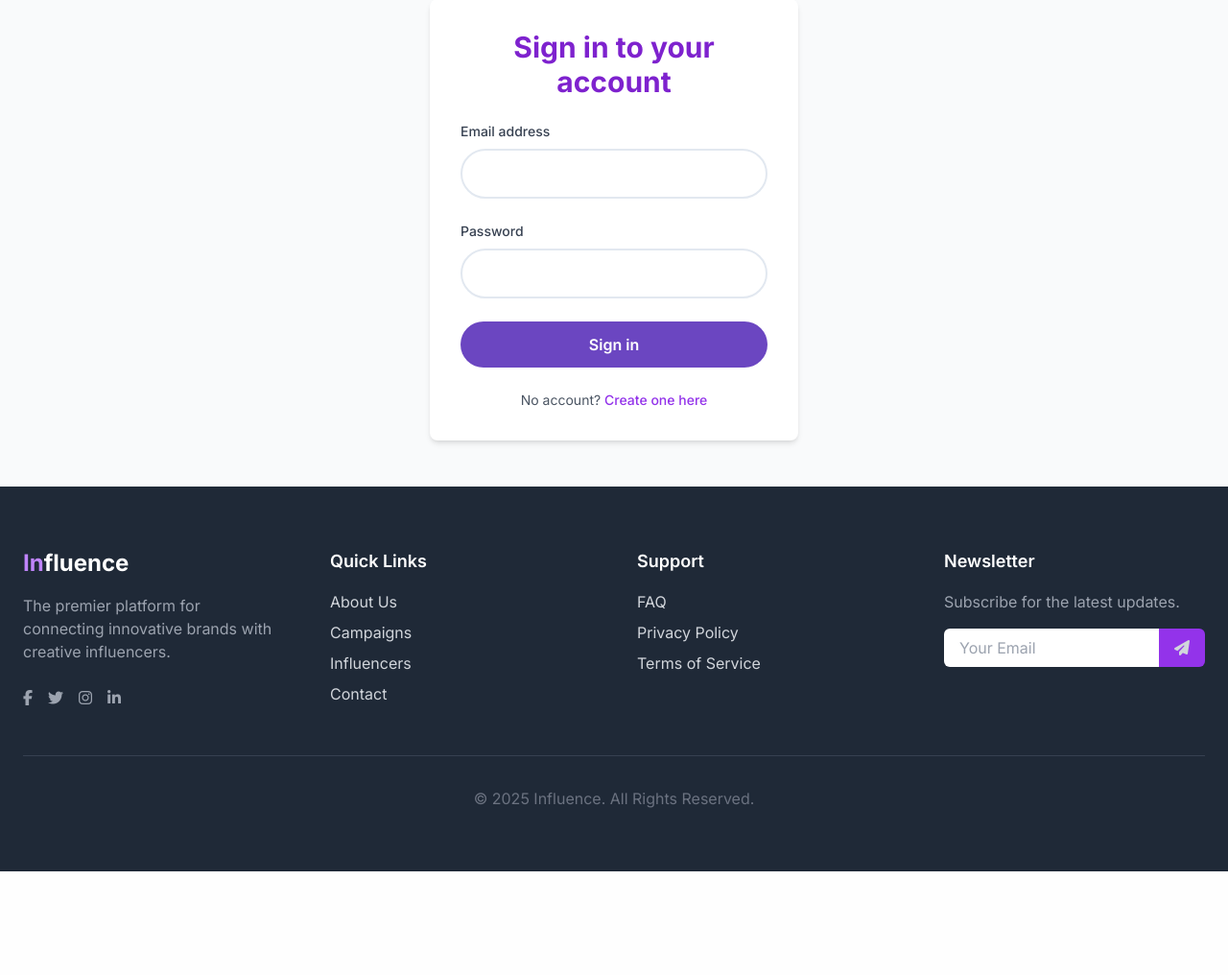
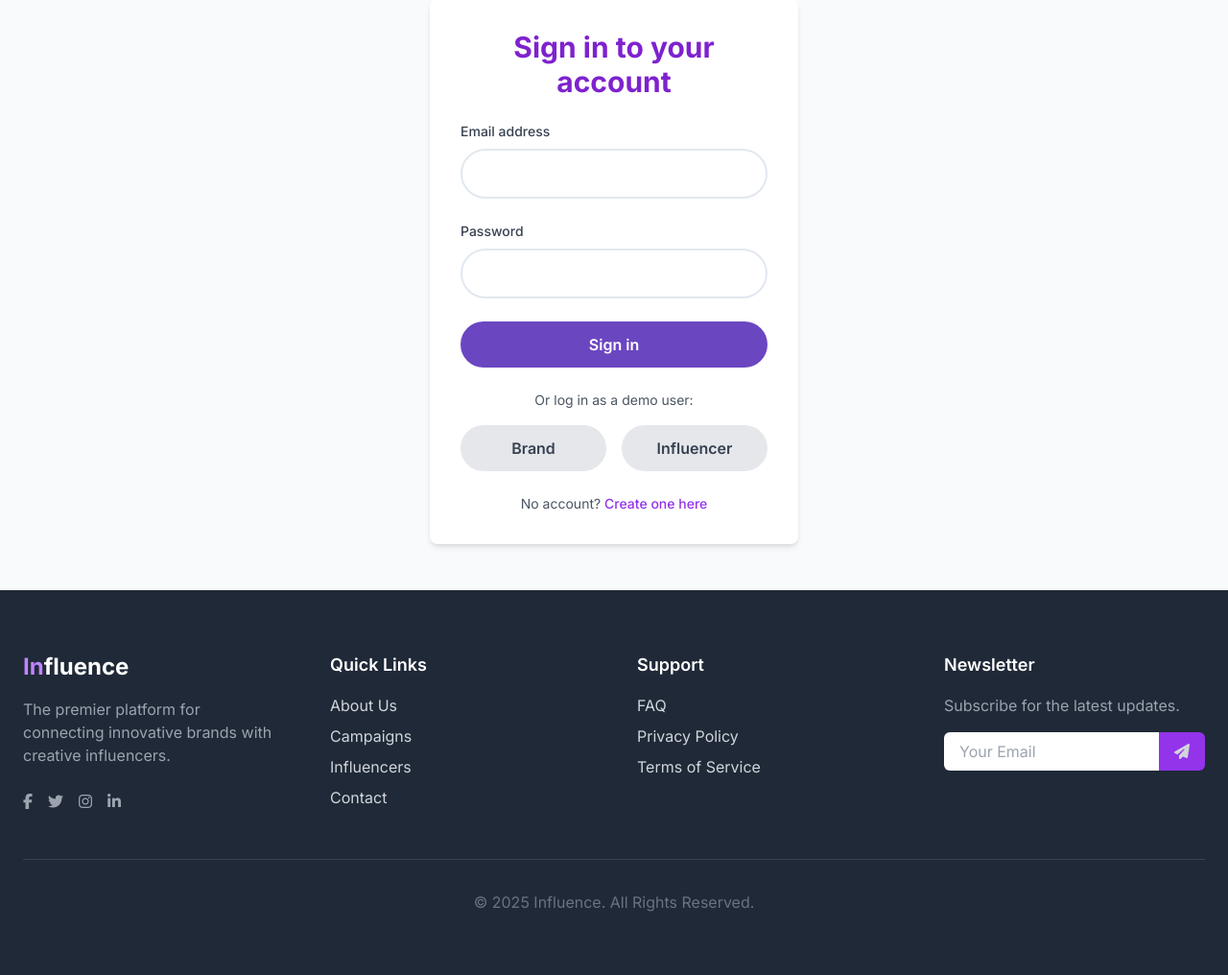
Before and after one commit to soumalya-droid/infmrt_test, a PHP site: page /auth/login in a window 1280 px wide. Shown: the part 125-1141 px from the top of the page at 96% size. Before the commit the page ends 1033 px from the top, so only its background shows below. Run offline with PHP 8.4, Linux system fonts and the light colour scheme; some libraries are stand-ins or nearby versions.

Commit message:
feat: Add demo login buttons to login page
This commit adds a new feature to the login page to allow for easy demonstration of brand and influencer accounts.

- Adds two buttons, "Login as Brand (Demo)" and "Login as Influencer (Demo)", to `views/auth/login.php`.
- Includes a JavaScript snippet that listens for clicks on these buttons and auto-fills the email and password fields with the corresponding demo credentials.

```diff
--- a/views/auth/login.php
+++ b/views/auth/login.php
@@ -80,6 +80,14 @@
                     </div>
                 </form>
 
+                <div class="mt-6 text-center">
+                    <p class="text-sm text-gray-600">Or log in as a demo user:</p>
+                    <div class="flex flex-col sm:flex-row gap-4 mt-4">
+                        <button id="demoBrand" type="button" class="w-full btn bg-gray-200 text-gray-700 hover:bg-gray-300">Brand</button>
+                        <button id="demoInfluencer" type="button" class="w-full btn bg-gray-200 text-gray-700 hover:bg-gray-300">Influencer</button>
+                    </div>
+                </div>
+
                 <p class="mt-6 text-center text-sm text-gray-600">
                     No account?
                     <a href="<?= base_url('auth/register') ?>" class="font-medium text-purple-600 hover:text-purple-500">
@@ -94,5 +102,25 @@
     <footer class="mt-auto">
         <?php require_once __DIR__ . '/../partials/footer.php'; ?>
     </footer>
+
+    <script>
+        document.addEventListener('DOMContentLoaded', () => {
+            const emailInput = document.getElementById('email');
+            const passwordInput = document.getElementById('password');
+
+            const demoBrandBtn = document.getElementById('demoBrand');
+            const demoInfluencerBtn = document.getElementById('demoInfluencer');
+
+            demoBrandBtn.addEventListener('click', () => {
+                emailInput.value = 'brand@demo.com';
+                passwordInput.value = 'brand123';
+            });
+
+            demoInfluencerBtn.addEventListener('click', () => {
+                emailInput.value = 'influencer@demo.com';
+                passwordInput.value = 'influencer123';
+            });
+        });
+    </script>
 </body>
 </html>
```
